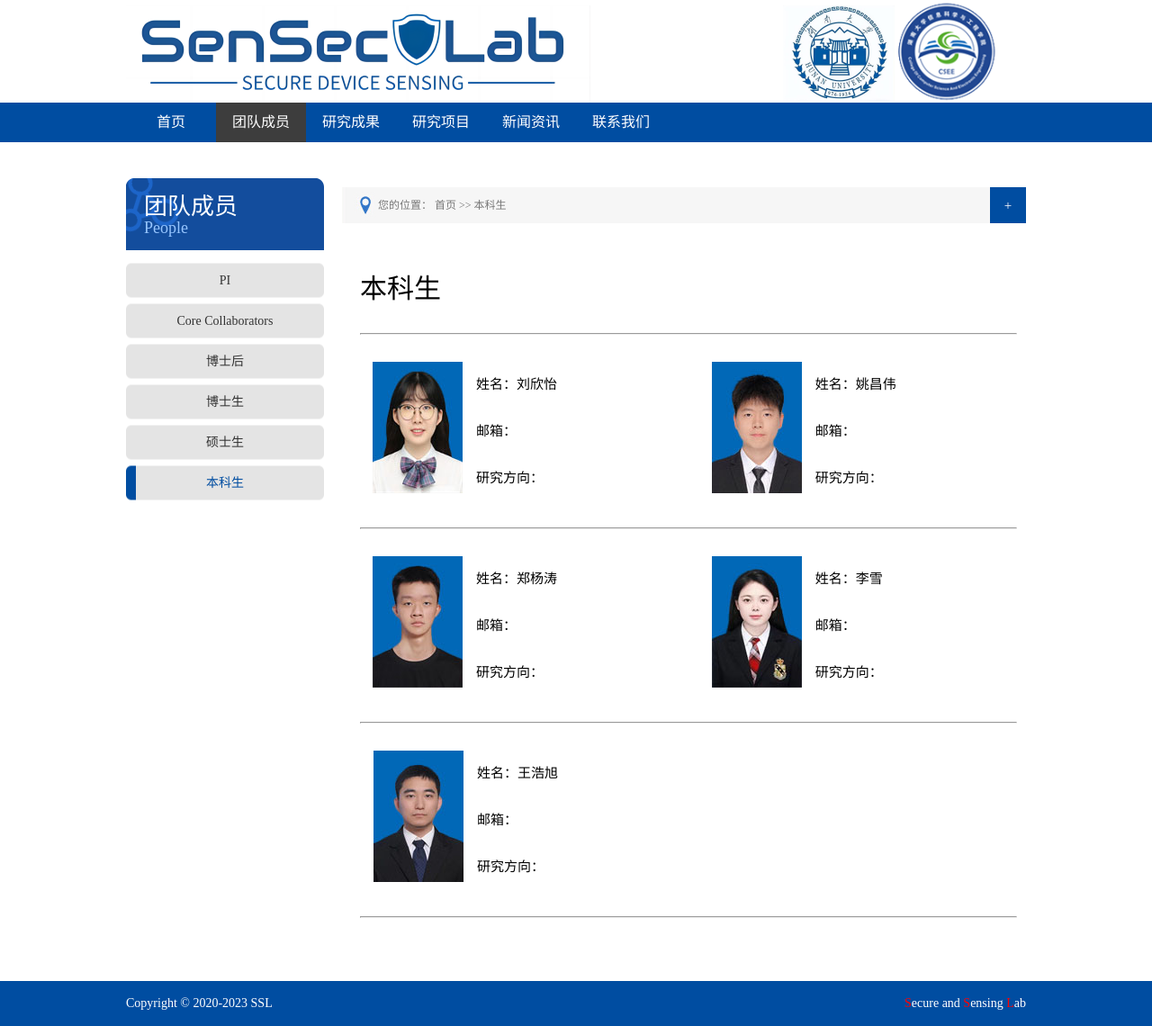
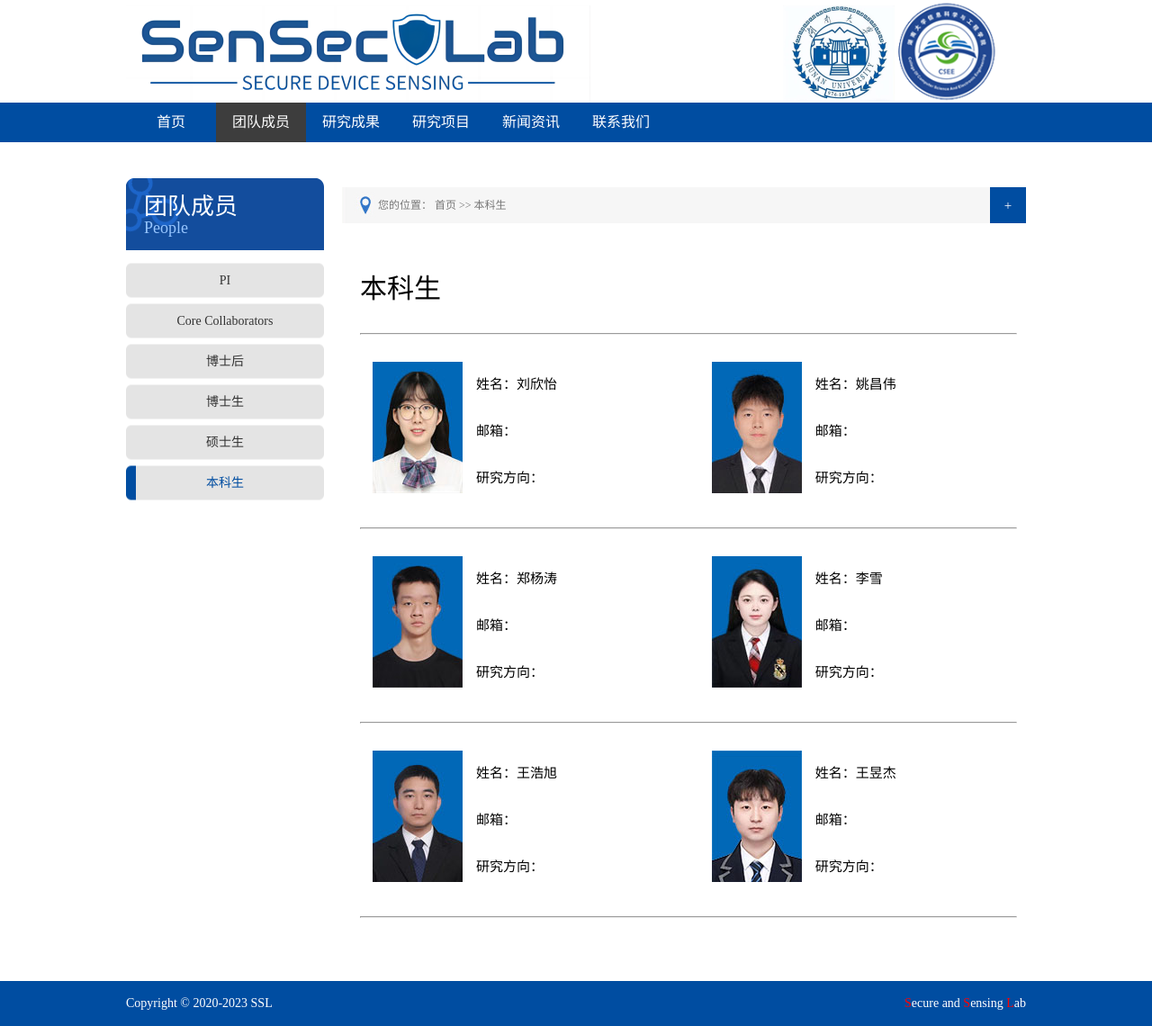
Before and after one commit to Wenqiangjin/wenqiangjin.github.io, a Jekyll site: the page built from pages/staff.html, in a window 1280 px wide. Shown: the whole page at 90% size. Built offline with Jekyll 4.4.1, drawn with Linux system fonts in a browser that asks for light colours.

```diff
--- a/pages/people.html
+++ b/pages/people.html
@@ -157,6 +157,8 @@
           <td width="120"><p align="center"><img src="/images/staff/wanghaoxu_undergraduate.jpg"></p></td>
           <td width="235"><p>姓名：王浩旭</p><br><p>邮箱：</p><br><p>研究方向：</p></td>
           <td width="20"></td>
+          <td width="120"><p align="center"><img src="/images/staff/wangyujie_undergraduate.jpg"></p></td>
+          <td width="235"><p>姓名：王昱杰</p><br><p>邮箱：</p><br><p>研究方向：</p></td>
         </tr>
       </table>
       <hr>
--- a/pages/staff.html
+++ b/pages/staff.html
@@ -39,6 +39,8 @@
           <td width="120"><p align="center"><img src="/images/staff/wanghaoxu_undergraduate.jpg"></p></td>
           <td width="235"><p>姓名：王浩旭</p><br><p>邮箱：</p><br><p>研究方向：</p></td>
           <td width="20"></td>
+          <td width="120"><p align="center"><img src="/images/staff/wangyujie_undergraduate.jpg"></p></td>
+          <td width="235"><p>姓名：王昱杰</p><br><p>邮箱：</p><br><p>研究方向：</p></td>
         </tr>
       </table>
       <hr>
```
Also changed, not shown: images/staff/wangyujie_undergraduate.jpg (added).
